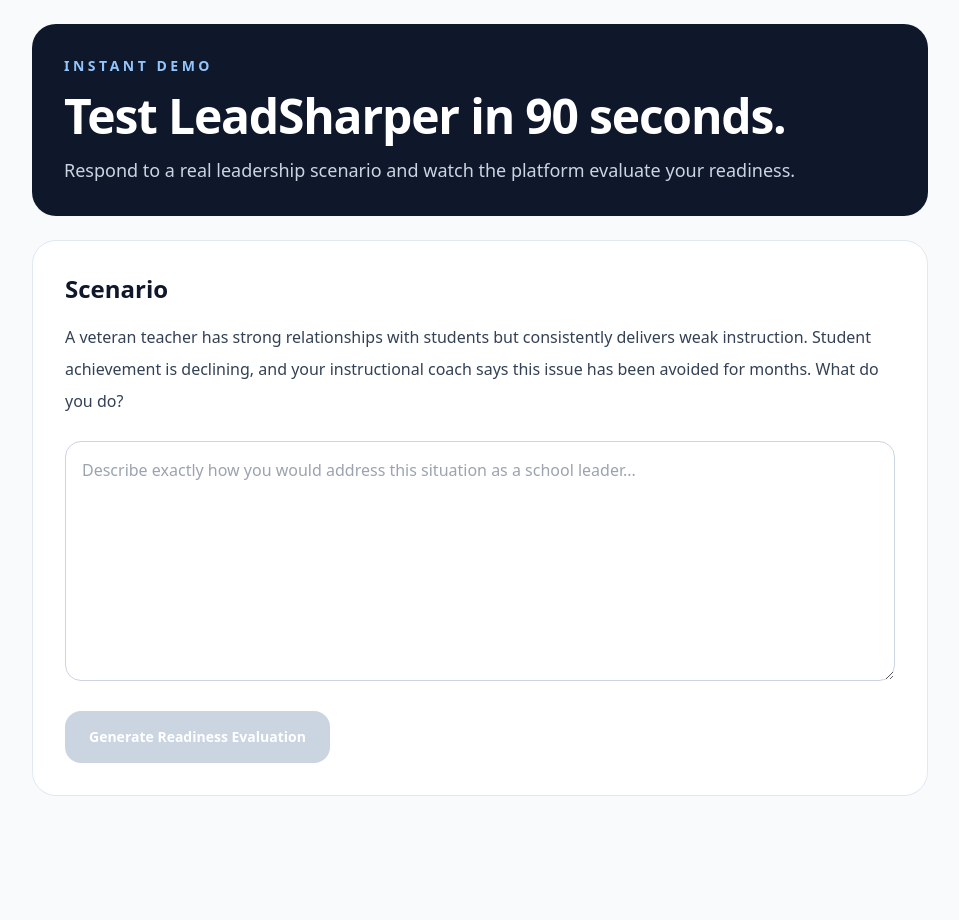
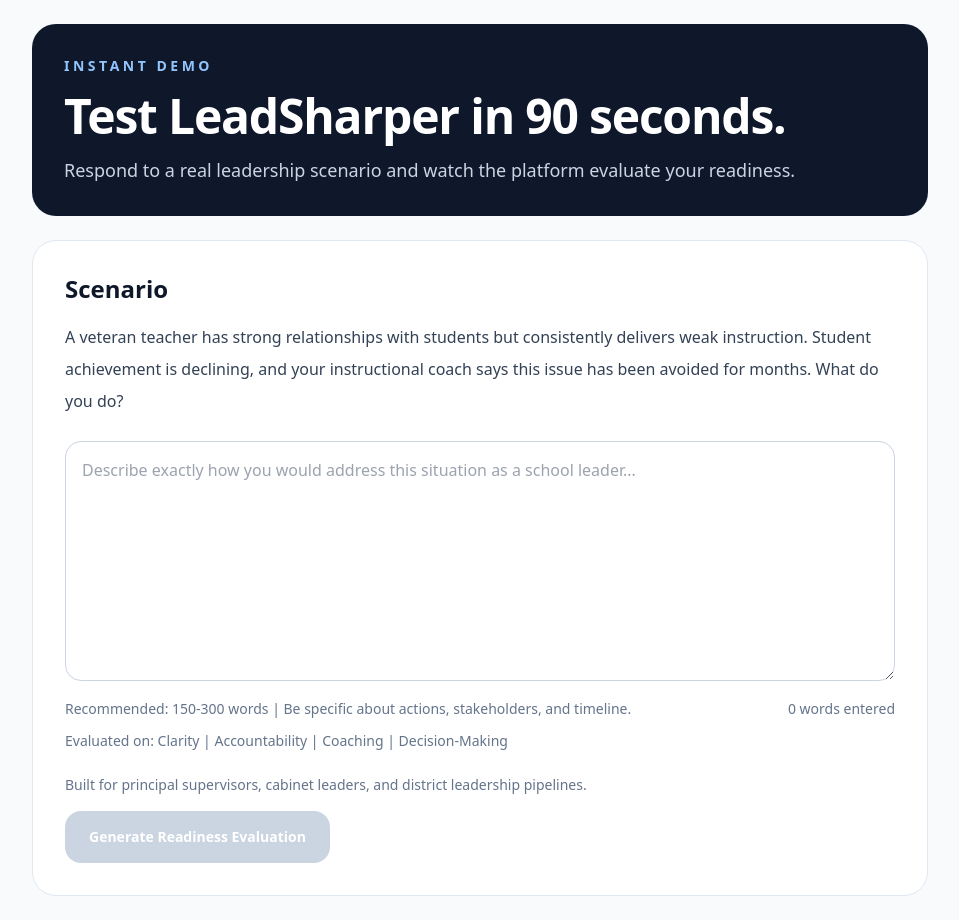
Before and after one commit to jmarc296-jpg/instructional-leadership-practice, a Next.js app: page /instant-demo in a window 1280 px wide. Shown: the whole page, without its empty margins (160-1119 px from the left). Before the commit the page ends 820 px from the top, so only its background shows below. Built offline with nearby package versions, Linux system fonts and the light colour scheme.

Commit message:
Add demo guidance and enterprise positioning

```diff
--- a/app/instant-demo/page.tsx
+++ b/app/instant-demo/page.tsx
@@ -271,10 +271,23 @@ export default function InstantDemoPage() {
             placeholder="Describe exactly how you would address this situation as a school leader..."
           />
 
+          <div className="mt-3 flex flex-wrap items-center justify-between gap-2 text-sm text-slate-500">
+            <span>Recommended: 150-300 words | Be specific about actions, stakeholders, and timeline.</span>
+            <span>{response.trim() ? `${response.trim().split(/\s+/).length} words entered` : "0 words entered"}</span>
+          </div>
+
+          <p className="mt-3 text-sm text-slate-500">
+            Evaluated on: Clarity | Accountability | Coaching | Decision-Making
+          </p>
+
+          <p className="mt-6 text-sm font-medium text-slate-500">
+            Built for principal supervisors, cabinet leaders, and district leadership pipelines.
+          </p>
+
           <button
             disabled={response.trim().length < 20}
             onClick={generateEvaluation}
-            className="mt-6 rounded-2xl bg-blue-600 px-6 py-4 text-sm font-semibold text-white disabled:bg-slate-300"
+            className="mt-4 rounded-2xl bg-blue-600 px-6 py-4 text-sm font-semibold text-white disabled:bg-slate-300"
           >
             Generate Readiness Evaluation
           </button>
```
